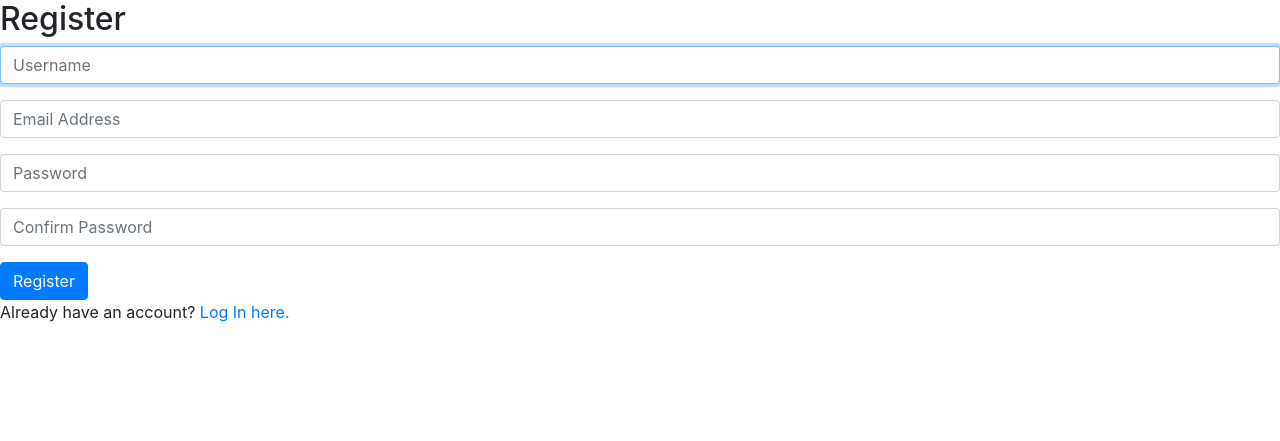
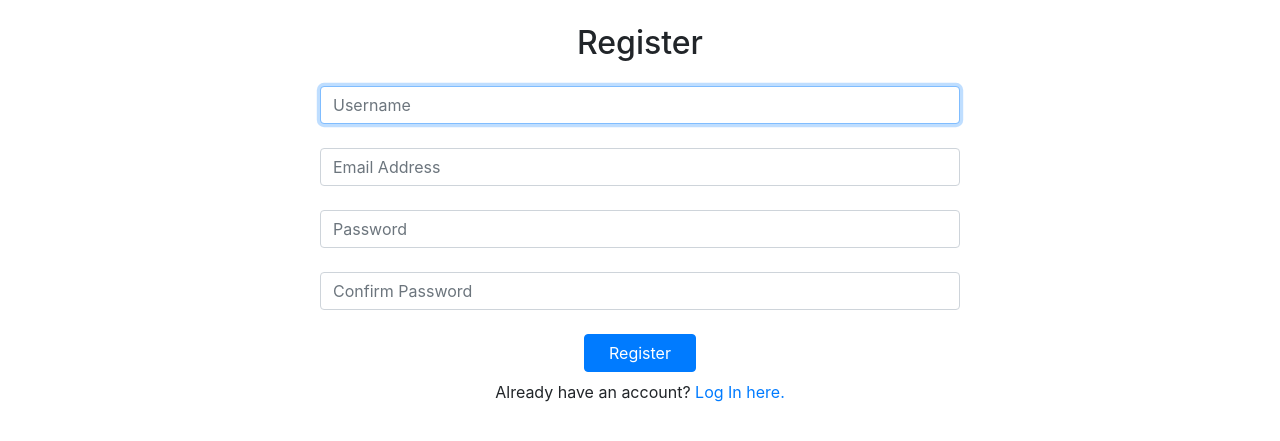
Before and after one commit to akkminn/django_projects, a Django app: page /register in a window 1280 px wide. Shown: the part 56-497 px from the top of the page. Run offline with Django 3.2, Linux system fonts and the light colour scheme; some libraries are stand-ins or nearby versions.

Commit message:
Change UI for register and login form

```diff
--- a/network/network/templates/network/register.html
+++ b/network/network/templates/network/register.html
@@ -2,29 +2,29 @@
 
 {% block body %}
 
-    <h2>Register</h2>
+    <h2 class="text-center w-50 mx-auto my-4">Register</h2>
 
     {% if message %}
-        <div>{{ message }}</div>
+        <div class="text-start w-50 mx-auto my-2">{{ message }}</div>
     {% endif %}
 
-    <form action="{% url 'register' %}" method="post">
+    <form class="text-center w-50 mx-auto" action="{% url 'register' %}" method="post">
         {% csrf_token %}
-        <div class="form-group">
+        <div class="form-group mb-4">
             <input class="form-control" autofocus type="text" name="username" placeholder="Username">
         </div>
-        <div class="form-group">
+        <div class="form-group my-4">
             <input class="form-control" type="email" name="email" placeholder="Email Address">
         </div>
-        <div class="form-group">
+        <div class="form-group my-4">
             <input class="form-control" type="password" name="password" placeholder="Password">
         </div>
-        <div class="form-group">
+        <div class="form-group my-4">
             <input class="form-control" type="password" name="confirmation" placeholder="Confirm Password">
         </div>
-        <input class="btn btn-primary" type="submit" value="Register">
+        <input class="btn btn-primary px-4" type="submit" value="Register">
     </form>
 
-    Already have an account? <a href="{% url 'login' %}">Log In here.</a>
+    <div class="text-center w-50 mx-auto my-2">Already have an account? <a href="{% url 'login' %}">Log In here.</a></div>
 
 {% endblock %}
```
Also changed, not shown: network/network/templates/network/login.html (+7 -7 lines), network/db.sqlite3.
